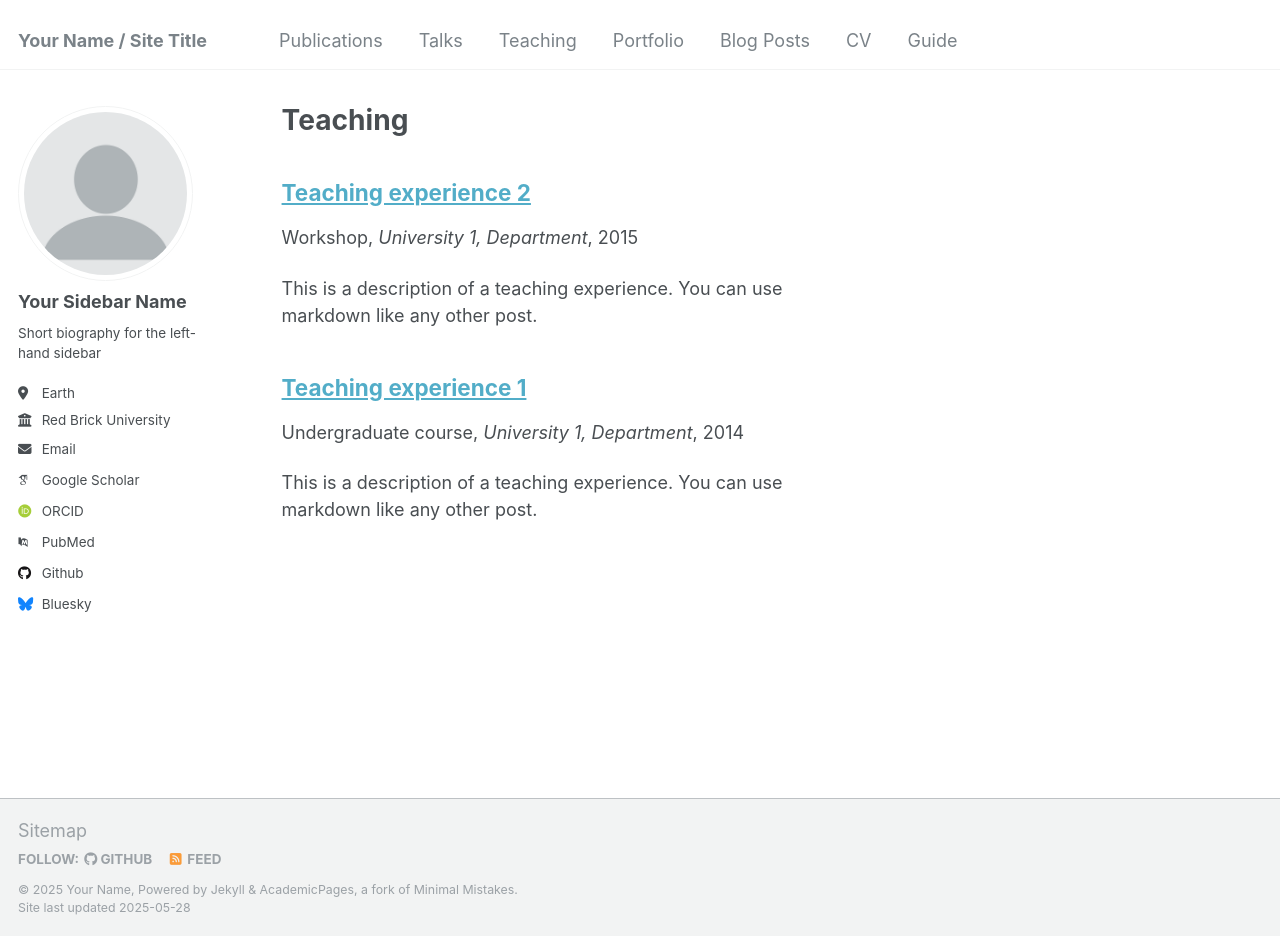
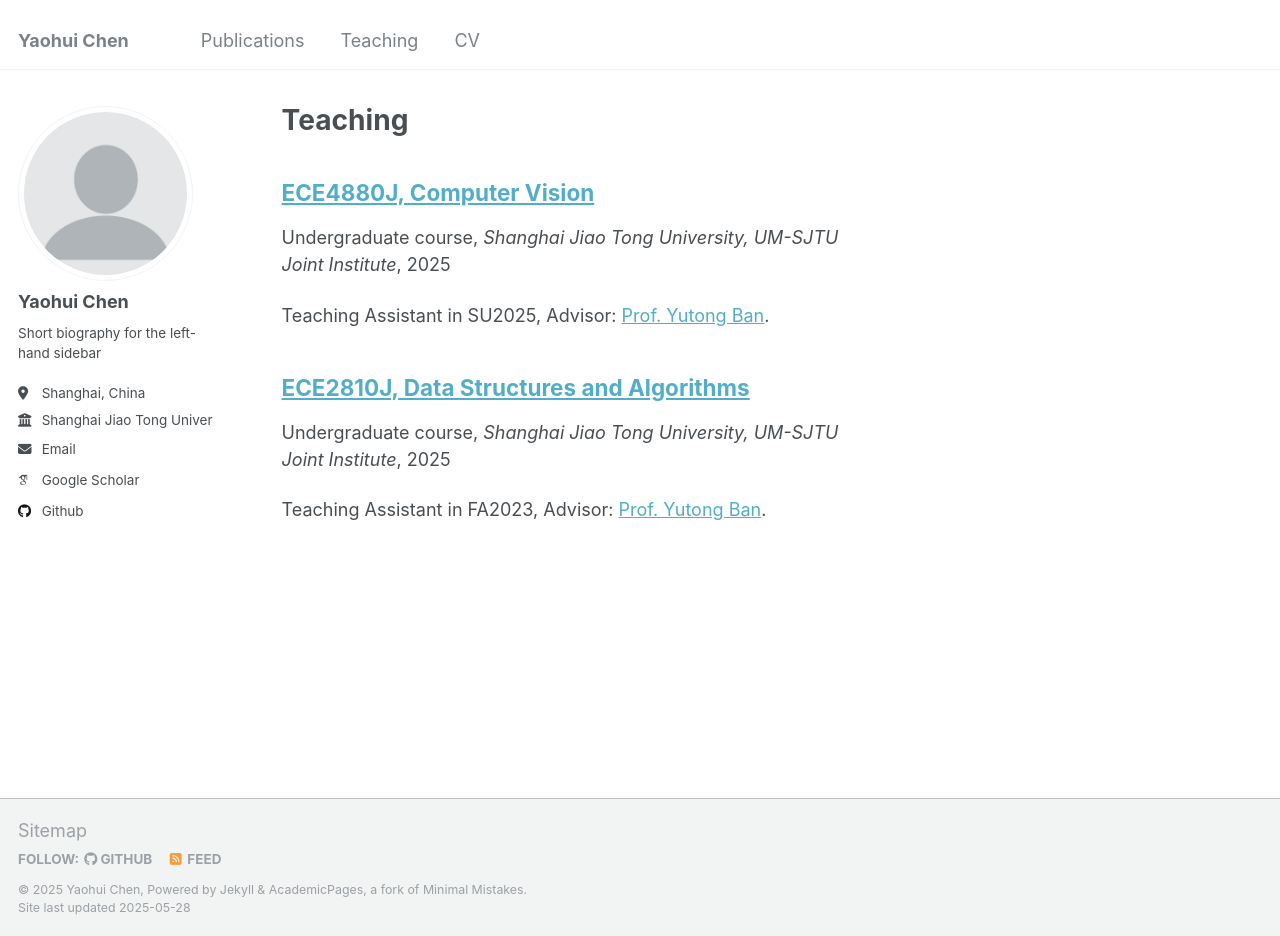
Before and after one commit to YHChen0511/YHChen0511.github.io, a Jekyll site: the page built from _pages/teaching.html, in a window 1280 px wide and 936 px high. Built offline with Jekyll 4.4.1, drawn with Linux system fonts in a browser that asks for light colours; some web fonts are replaced.

Commit message:
更新个人信息；删除旧的教学经历

```diff
--- a/_config.yml
+++ b/_config.yml
@@ -8,13 +8,13 @@
 
 # Basic Site Settings
 locale                   : "en-US"
-title                    : "Your Name / Site Title"
+title                    : "Yaohui Chen"
 title_separator          : "-"
-name                     : &name "Your Name"
+name                     : &name "Yaohui Chen"
 description              : &description "personal description"
-url                      : https://academicpages.github.io # the base hostname & protocol for your site e.g. "https://mmistakes.github.io"
+url                      : https://yhchen0511.github.io # the base hostname & protocol for your site e.g. "https://mmistakes.github.io"
 baseurl                  : "" # the subpath of your site, e.g. "/blog"
-repository               : "academicpages/academicpages.github.io"
+repository               : "YHChen0511/YHChen0511.github.io"
 
 # Site Author - The following control what appear as part of the author content on the side bar.
 #               If a field is blank the icon and link will not appear, otherwise it will be shown.
@@ -22,33 +22,33 @@ repository               : "academicpages/academicpages.github.io"
 author:
   # Biographic information
   avatar           : "profile.png"
-  name             : "Your Sidebar Name"
+  name             : "Yaohui Chen"
   pronouns         : # example: "she/her"
   bio              : "Short biography for the left-hand sidebar"
-  location         : "Earth"
-  employer         : "Red Brick University"
+  location         : "Shanghai, China"
+  employer         : "Shanghai Jiao Tong University"
   uri              : # URL
-  email            : "none@example.org"
+  email            : "chenyaohui0511@gmail.com"
 
   # Academic websites
   arxiv            : # URL - Update with the correct link to your profile
   googlescholar    : "https://scholar.google.com/citations?user=PS_CX0AAAAAJ"
   impactstory      : # URL
-  orcid            : "http://orcid.org/yourorcidurl"
+  orcid            : # URL
   semantic         : # URL
-  pubmed           : "https://www.ncbi.nlm.nih.gov/pubmed/?term=john+snow"
+  pubmed           : # URL
   researchgate     : # URL
 
   # Repositories and software development
   bitbucket        : # Username - Update with your username on the site
   codepen          : # Username
   dribbble         : # Username
-  github           : "academicpages"
+  github           : "YHChen0511"
   kaggle           : # Username
   stackoverflow    : # User number or user number and name (i.e., use "1" or "1/jeff-atwood")
 
   # Social media
-  bluesky          : "bsky.app" # Replace this with you Bluesky username
+  bluesky          : # Username
   facebook         : # Username
   flickr           : # Username
   foursquare       : # Username
--- a/_teaching/2014-spring-teaching-1.md
+++ /dev/null
@@ -1,20 +0,0 @@
----
-title: "Teaching experience 1"
-collection: teaching
-type: "Undergraduate course"
-permalink: /teaching/2014-spring-teaching-1
-venue: "University 1, Department"
-date: 2014-01-01
-location: "City, Country"
----
-
-This is a description of a teaching experience. You can use markdown like any other post.
-
-Heading 1
-======
-
-Heading 2
-======
-
-Heading 3
-======
--- a/_teaching/2015-spring-teaching-2.md
+++ /dev/null
@@ -1,20 +0,0 @@
----
-title: "Teaching experience 2"
-collection: teaching
-type: "Workshop"
-permalink: /teaching/2015-spring-teaching-1
-venue: "University 1, Department"
-date: 2015-01-01
-location: "City, Country"
----
-
-This is a description of a teaching experience. You can use markdown like any other post.
-
-Heading 1
-======
-
-Heading 2
-======
-
-Heading 3
-======
--- /dev/null
+++ b/_teaching/ECE2810J.md
@@ -0,0 +1,10 @@
+---
+title: "ECE2810J, Data Structures and Algorithms"
+collection: teaching assistant
+type: "Undergraduate course"
+permalink: /teaching/ECE2810J
+venue: "Shanghai Jiao Tong University, UM-SJTU Joint Institute"
+date: "23FA"
+location: "Shanghai, China"
+---
+Teaching Assistant in FA2023, Advisor: [Prof. Yutong Ban](https://www.ji.sjtu.edu.cn/about/faculty-staff/faculty-directory/faculty-detail/75745/).
--- /dev/null
+++ b/_teaching/ECE4880J.md
@@ -0,0 +1,10 @@
+---
+title: "ECE4880J, Computer Vision"
+collection: teaching assistant
+type: "Undergraduate course"
+permalink: /teaching/ECE4880J
+venue: "Shanghai Jiao Tong University, UM-SJTU Joint Institute"
+date: "25SU"
+location: "Shanghai, China"
+---
+Teaching Assistant in SU2025, Advisor: [Prof. Yutong Ban](https://www.ji.sjtu.edu.cn/about/faculty-staff/faculty-directory/faculty-detail/75745/).
```
Also changed, not shown: _data/navigation.yml (+8 -8 lines), _pages/about.md (+1 -1 lines).
